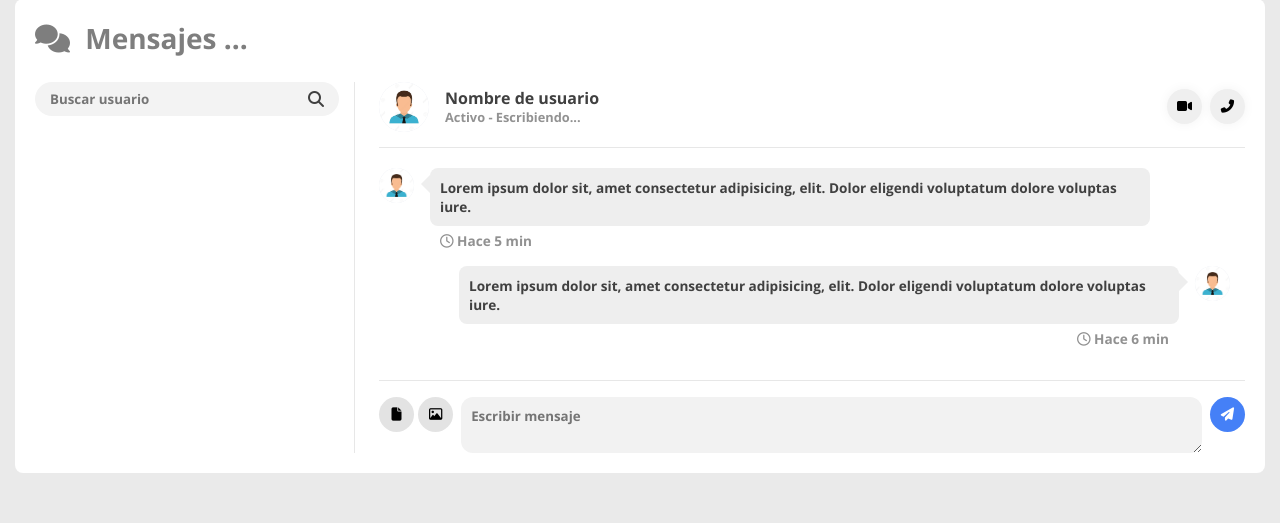
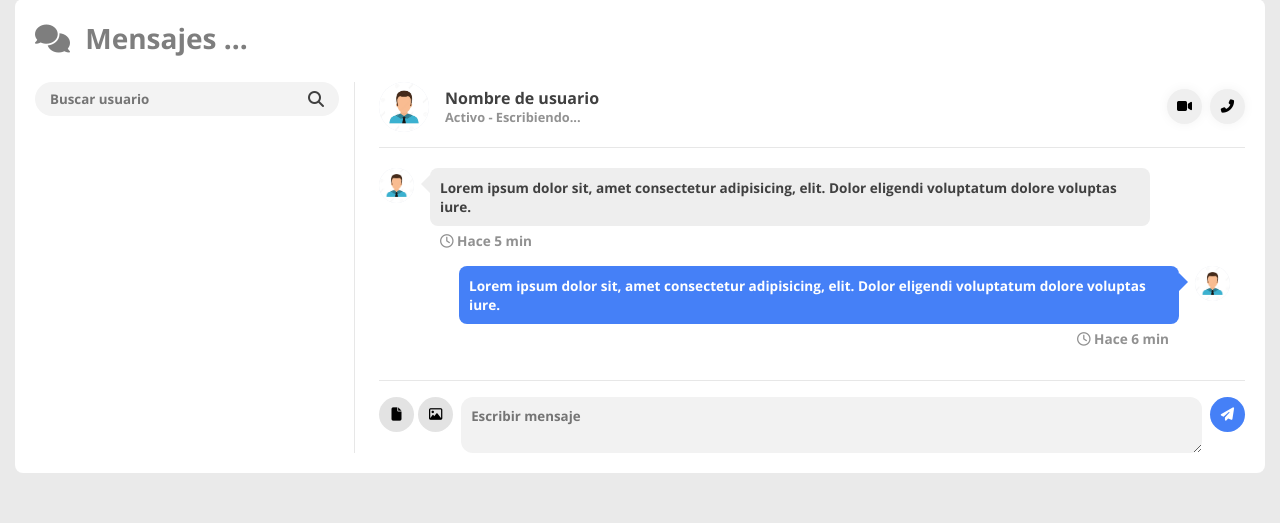
Before and after one commit to DiegoOrdenes/EscalArt, a Django app: template EscalArt/templates/escalArt/Chats.html in a window 1280 px wide. Shown: the part 103-626 px from the top of the page. Run offline with Django 3.2, Linux system fonts and the light colour scheme; the template is opened without the code that fills it, so the values that code supplies are empty; parts of the project's set-up code (start-up, migrations or seed data) failed here and were passed over; some libraries are stand-ins or nearby versions.

Commit message:
31.05.22

```diff
--- a/EscalArt/static/escalArt/css/chats.css
+++ b/EscalArt/static/escalArt/css/chats.css
@@ -457,7 +457,7 @@ body {
 }
 
 .mensaje.left .cuerpo::before {
-    border-color: transparent transparent transparent #EEEEEE;
+    border-color: transparent transparent transparent #4580F7;
     left: initial;
     right: -18px;
 }
@@ -608,3 +608,8 @@ body {
         height: 0;
     }
 }
+
+.left>.cuerpo {
+    background-color: #4580F7;
+    color: white;
+}
```
Also changed, not shown: EscalArt/static/escalArt/js/room.js (+17 -6 lines).
